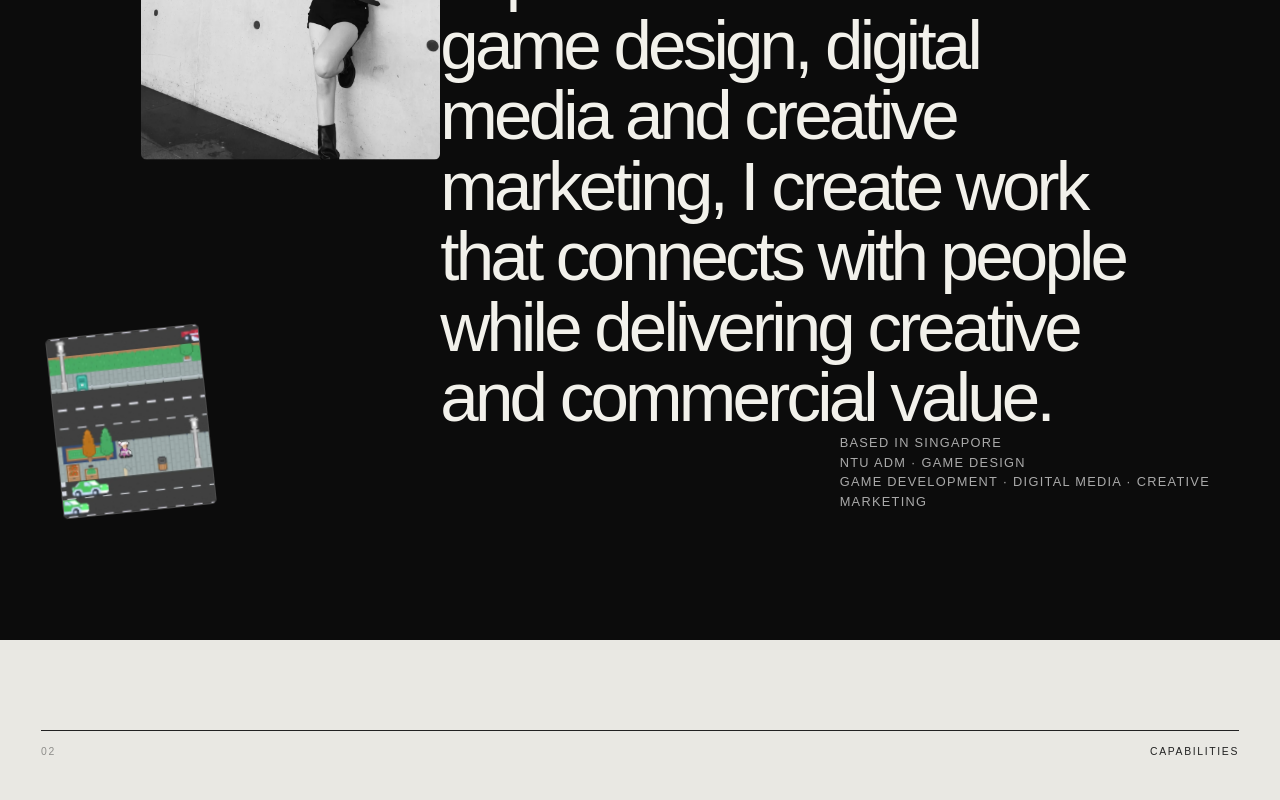
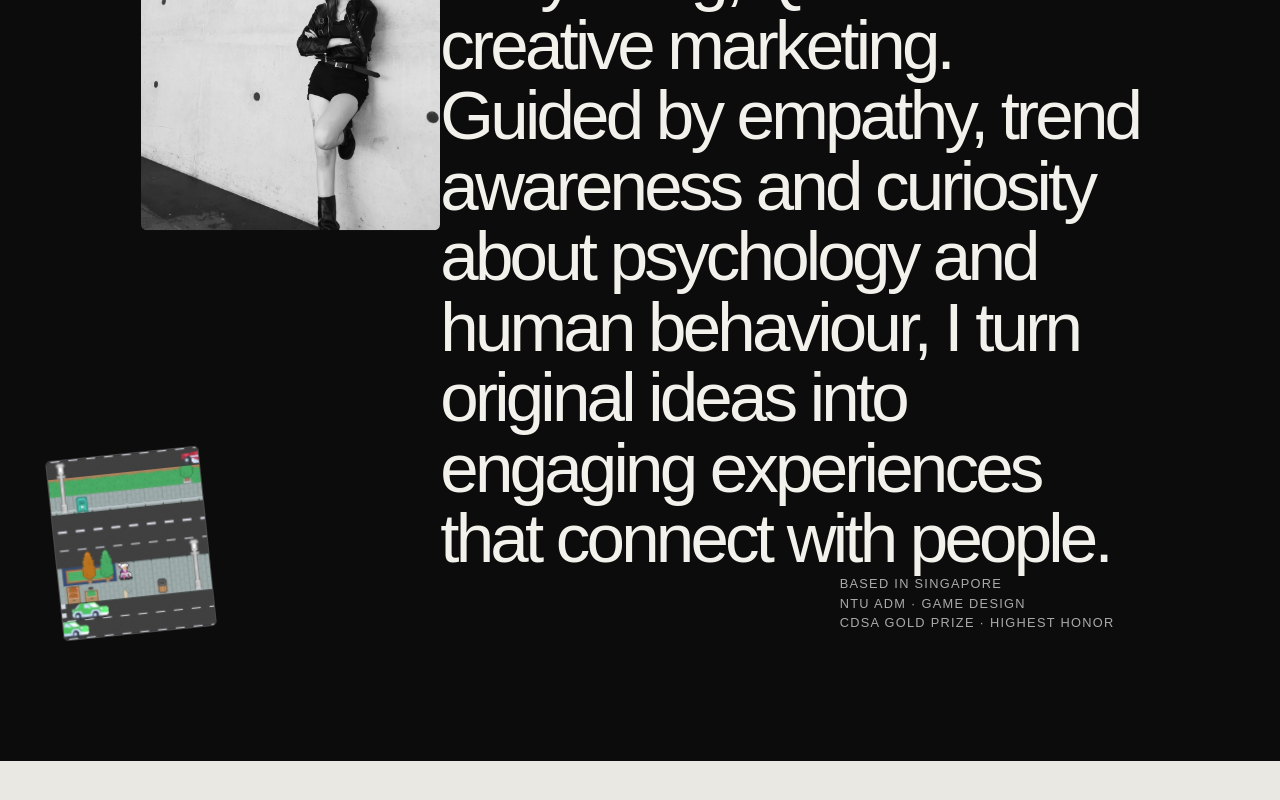
Before and after one commit to ssssssytaaa/portfolio, a Next.js app: page / in a window 1280 px wide. Shown: the part 2252-3052 px from the top of the page. Built offline with nearby package versions, Linux system fonts and the light colour scheme.

Commit message:
Make about section more personal

```diff
--- a/app/page.tsx
+++ b/app/page.tsx
@@ -48,11 +48,11 @@ function About() {
   const reduce = useReducedMotion();
   const { scrollYProgress } = useScroll({ target: ref, offset: ["start end", "end start"] });
   const y = useTransform(scrollYProgress, [0, 1], reduce ? [0, 0] : [70, -50]);
-  const words = "I’m a multidisciplinary creative combining visual storytelling, trend awareness and audience insight to turn original ideas into engaging experiences. Across game design, digital media and creative marketing, I create work that connects with people while delivering creative and commercial value.".split(" ");
+  const words = "I’m a Game Design student at NTU ADM and a multidisciplinary creative with experience across game development, visual storytelling, QA and creative marketing. Guided by empathy, trend awareness and curiosity about psychology and human behaviour, I turn original ideas into engaging experiences that connect with people.".split(" ");
   return <section className="about" id="about" ref={ref}><div className="section-label"><span>01</span><span>About</span></div><h2>ABOUT ME</h2><div className="about-grid">
     <motion.img style={{ y }} src="/media/portrait.webp" alt="Sun Yutong" loading="lazy" />
     <p className="reveal-copy">{words.map((word, index) => <motion.span key={`${word}-${index}`} initial={{ opacity: .15 }} whileInView={{ opacity: 1 }} viewport={{ once: true, margin: "-12% 0px -12%" }} transition={{ delay: index * .018 }}>{word} </motion.span>)}</p>
-    <img className="about-art art-one" src="/media/bridget.webp" alt="Character artwork from Bridget" loading="lazy" /><img className="about-art art-two" src="/media/car.webp" alt="3D vehicle model" loading="lazy" /><p className="about-note">Based in Singapore<br />NTU ADM · Game Design<br />Game Development · Digital Media · Creative Marketing</p>
+    <img className="about-art art-one" src="/media/bridget.webp" alt="Character artwork from Bridget" loading="lazy" /><img className="about-art art-two" src="/media/car.webp" alt="3D vehicle model" loading="lazy" /><p className="about-note">Based in Singapore<br />NTU ADM · Game Design<br />CDSA Gold Prize · Highest Honor</p>
   </div></section>;
 }
 
```
